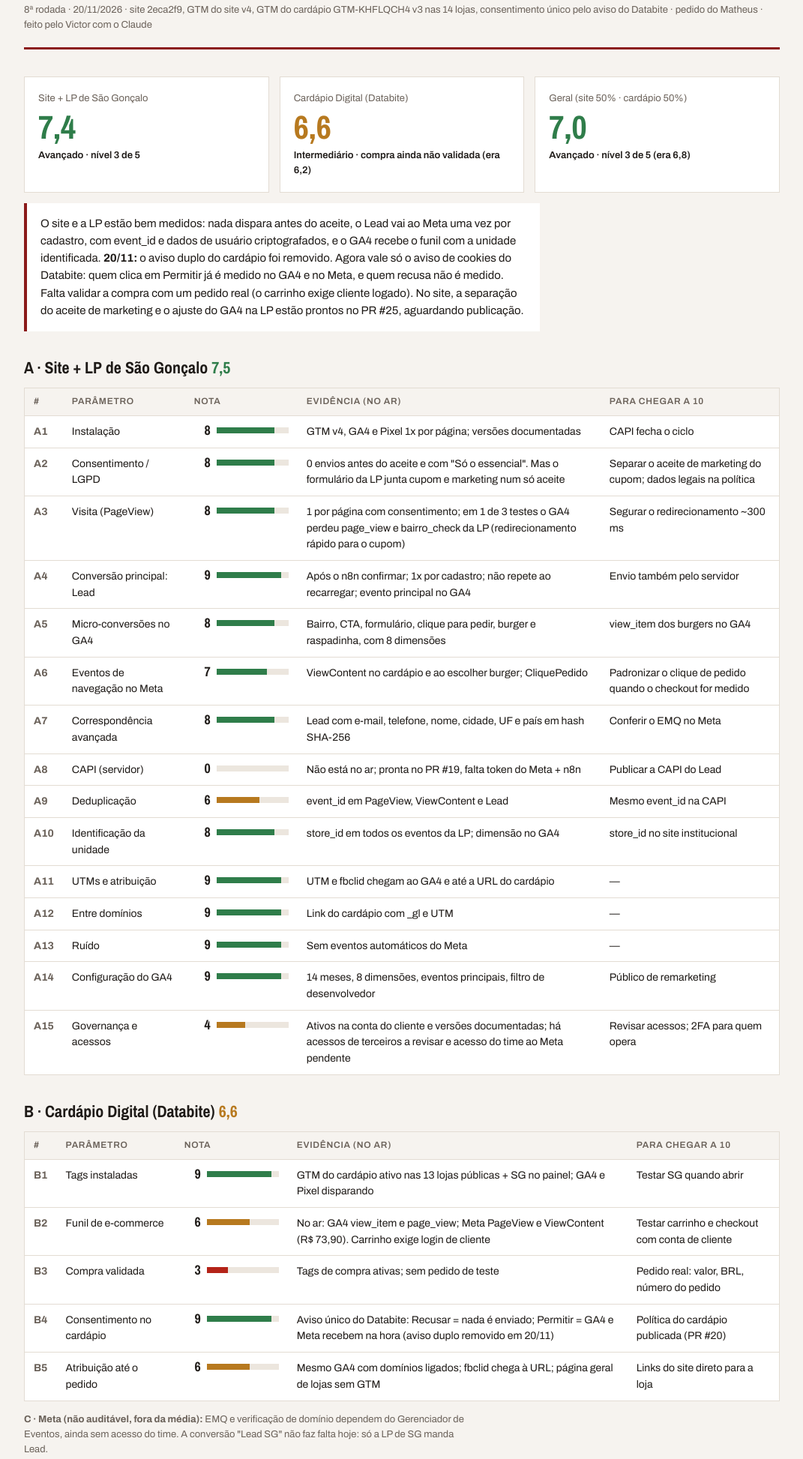
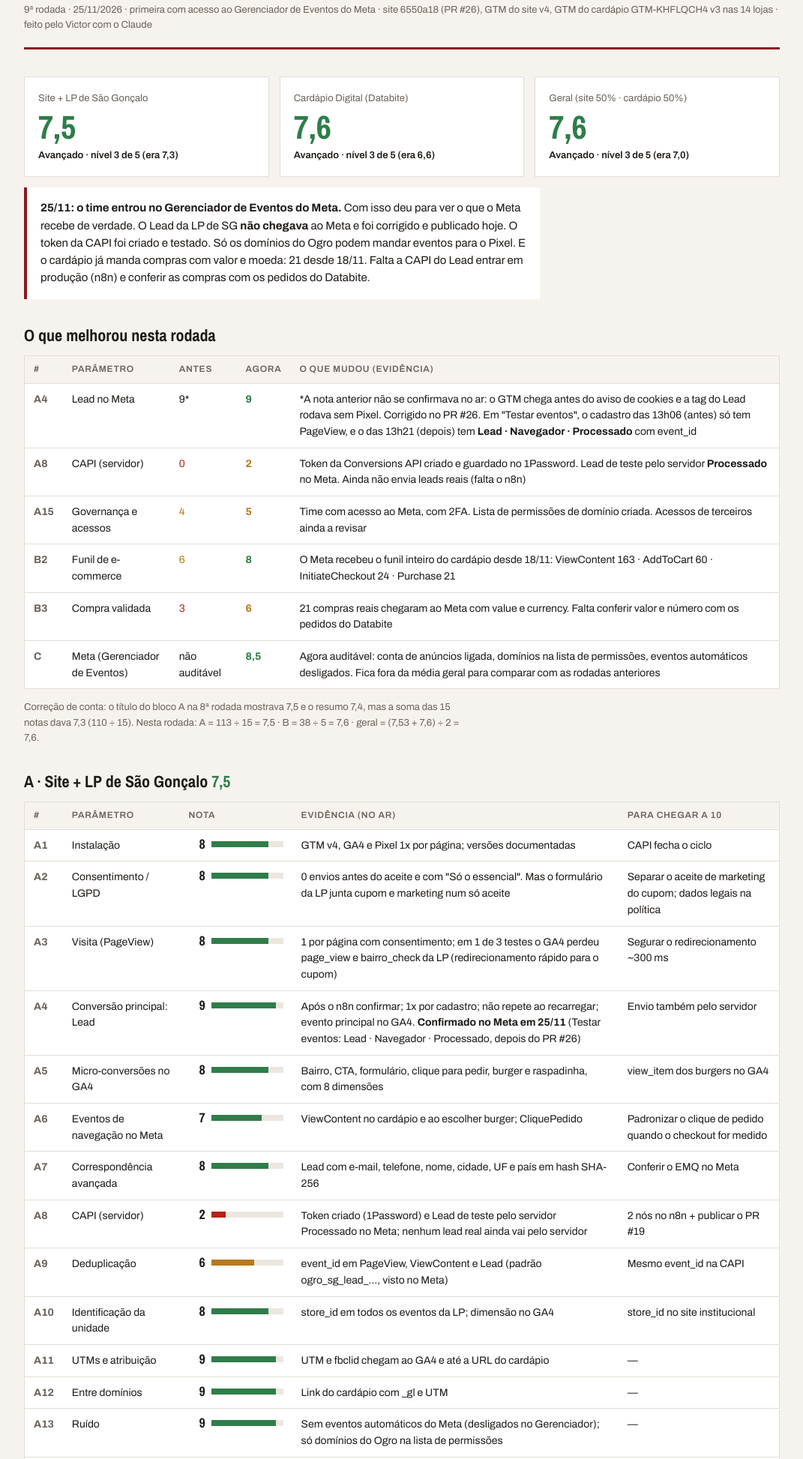
Before and after one commit to dev-seven7/ogro-auditoria-pixel, a plain HTML site: page index.html in a window 1280 px wide. Shown: the part 166-2112 px from the top of the page at 75% size, without its empty margins (104-1175 px from the left). Drawn offline with nearby package versions, Linux system fonts and the light colour scheme.

Commit message:
docs: auditoria de pixel 9ª rodada (acesso ao Meta · Lead corrigido · geral 7,6)
Co-Authored-By: Claude Opus 5.5 <noreply@anthropic.com>

```diff
--- a/index.html
+++ b/index.html
@@ -58,55 +58,89 @@ footer{font-size:12px;color:var(--muted);border-top:1px solid var(--line);paddin
   <span class="eyebrow">Ogro Steaks · Meta Pixel + GTM + GA4</span>
   <h1>Auditoria de Pixel Ogro</h1>
   <p class="lede">Site, LP de São Gonçalo e Cardápio Digital (Databite), testados no ar. Nota de 0 a 10 por parâmetro e nível de maturidade.</p>
-  <span class="meta">8ª rodada · 20/11/2026 · site 2eca2f9, GTM do site v4, GTM do cardápio GTM-KHFLQCH4 v3 nas 14 lojas, consentimento único pelo aviso do Databite · pedido do Matheus · feito pelo Victor com o Claude</span>
+  <span class="meta">9ª rodada · 25/11/2026 · primeira com acesso ao Gerenciador de Eventos do Meta · site 6550a18 (PR #26), GTM do site v4, GTM do cardápio GTM-KHFLQCH4 v3 nas 14 lojas · feito pelo Victor com o Claude</span>
 </header>
 
 <section>
   <div class="tiles">
-    <div class="tile"><span class="lbl">Site + LP de São Gonçalo</span><span class="num hi">7,4</span><span class="lvl">Avançado · nível 3 de 5</span></div>
-    <div class="tile"><span class="lbl">Cardápio Digital (Databite)</span><span class="num mid">6,6</span><span class="lvl">Intermediário · compra ainda não validada (era 6,2)</span></div>
-    <div class="tile"><span class="lbl">Geral (site 50% · cardápio 50%)</span><span class="num hi">7,0</span><span class="lvl">Avançado · nível 3 de 5 (era 6,8)</span></div>
+    <div class="tile"><span class="lbl">Site + LP de São Gonçalo</span><span class="num hi">7,5</span><span class="lvl">Avançado · nível 3 de 5 (era 7,3)</span></div>
+    <div class="tile"><span class="lbl">Cardápio Digital (Databite)</span><span class="num hi">7,6</span><span class="lvl">Avançado · nível 3 de 5 (era 6,6)</span></div>
+    <div class="tile"><span class="lbl">Geral (site 50% · cardápio 50%)</span><span class="num hi">7,6</span><span class="lvl">Avançado · nível 3 de 5 (era 7,0)</span></div>
   </div>
-  <div class="lead-box"><p>O site e a LP estão bem medidos: nada dispara antes do aceite, o Lead vai ao Meta uma vez por cadastro, com event_id e dados de usuário criptografados, e o GA4 recebe o funil com a unidade identificada. <strong>20/11:</strong> o aviso duplo do cardápio foi removido. Agora vale só o aviso de cookies do Databite: quem clica em Permitir já é medido no GA4 e no Meta, e quem recusa não é medido. Falta validar a compra com um pedido real (o carrinho exige cliente logado). No site, a separação do aceite de marketing e o ajuste do GA4 na LP estão prontos no PR #25, aguardando publicação.</p></div>
+  <div class="lead-box"><p><strong>25/11: o time entrou no Gerenciador de Eventos do Meta.</strong> Com isso deu para ver o que o Meta recebe de verdade. O Lead da LP de SG <strong>não chegava</strong> ao Meta e foi corrigido e publicado hoje. O token da CAPI foi criado e testado. Só os domínios do Ogro podem mandar eventos para o Pixel. E o cardápio já manda compras com valor e moeda: 21 desde 18/11. Falta a CAPI do Lead entrar em produção (n8n) e conferir as compras com os pedidos do Databite.</p></div>
+</section>
+
+<section>
+  <h2>O que melhorou nesta rodada</h2>
+  <div class="tbl"><table>
+    <thead><tr><th>#</th><th>Parâmetro</th><th>Antes</th><th>Agora</th><th>O que mudou (evidência)</th></tr></thead>
+    <tbody>
+      <tr><td class="id">A4</td><td>Lead no Meta</td><td>9*</td><td class="hi"><strong>9</strong></td><td>*A nota anterior não se confirmava no ar: o GTM chega antes do aviso de cookies e a tag do Lead rodava sem Pixel. Corrigido no PR #26. Em "Testar eventos", o cadastro das 13h06 (antes) só tem PageView, e o das 13h21 (depois) tem <strong>Lead · Navegador · Processado</strong> com event_id</td></tr>
+      <tr><td class="id">A8</td><td>CAPI (servidor)</td><td class="lo">0</td><td class="mid"><strong>2</strong></td><td>Token da Conversions API criado e guardado no 1Password. Lead de teste pelo servidor <strong>Processado</strong> no Meta. Ainda não envia leads reais (falta o n8n)</td></tr>
+      <tr><td class="id">A15</td><td>Governança e acessos</td><td class="mid">4</td><td class="mid"><strong>5</strong></td><td>Time com acesso ao Meta, com 2FA. Lista de permissões de domínio criada. Acessos de terceiros ainda a revisar</td></tr>
+      <tr><td class="id">B2</td><td>Funil de e-commerce</td><td class="mid">6</td><td class="hi"><strong>8</strong></td><td>O Meta recebeu o funil inteiro do cardápio desde 18/11: ViewContent 163 · AddToCart 60 · InitiateCheckout 24 · Purchase 21</td></tr>
+      <tr><td class="id">B3</td><td>Compra validada</td><td class="lo">3</td><td class="mid"><strong>6</strong></td><td>21 compras reais chegaram ao Meta com value e currency. Falta conferir valor e número com os pedidos do Databite</td></tr>
+      <tr><td class="id">C</td><td>Meta (Gerenciador de Eventos)</td><td>não auditável</td><td class="hi"><strong>8,5</strong></td><td>Agora auditável: conta de anúncios ligada, domínios na lista de permissões, eventos automáticos desligados. Fica fora da média geral para comparar com as rodadas anteriores</td></tr>
+    </tbody>
+  </table></div>
+  <p class="note">Correção de conta: o título do bloco A na 8ª rodada mostrava 7,5 e o resumo 7,4, mas a soma das 15 notas dava 7,3 (110 ÷ 15). Nesta rodada: A = 113 ÷ 15 = 7,5 · B = 38 ÷ 5 = 7,6 · geral = (7,53 + 7,6) ÷ 2 = 7,6.</p>
 </section>
 
 <section>
   <h2>A · Site + LP de São Gonçalo <span class="hi">7,5</span></h2>
+  <!-- 9ª rodada: 8+8+8+9+8+7+8+2+6+8+9+9+9+9+5 = 113 / 15 = 7,53 -->
   <div class="tbl"><table>
     <thead><tr><th>#</th><th>Parâmetro</th><th>Nota</th><th>Evidência (no ar)</th><th>Para chegar a 10</th></tr></thead>
     <tbody>
       <tr><td class="id">A1</td><td>Instalação</td><td class="sc"><span class="bar" style="--v:8;--c:var(--good)"><b>8</b><i></i></span></td><td>GTM v4, GA4 e Pixel 1x por página; versões documentadas</td><td>CAPI fecha o ciclo</td></tr>
       <tr><td class="id">A2</td><td>Consentimento / LGPD</td><td class="sc"><span class="bar" style="--v:8;--c:var(--good)"><b>8</b><i></i></span></td><td>0 envios antes do aceite e com "Só o essencial". Mas o formulário da LP junta cupom e marketing num só aceite</td><td>Separar o aceite de marketing do cupom; dados legais na política</td></tr>
       <tr><td class="id">A3</td><td>Visita (PageView)</td><td class="sc"><span class="bar" style="--v:8;--c:var(--good)"><b>8</b><i></i></span></td><td>1 por página com consentimento; em 1 de 3 testes o GA4 perdeu page_view e bairro_check da LP (redirecionamento rápido para o cupom)</td><td>Segurar o redirecionamento ~300 ms</td></tr>
-      <tr><td class="id">A4</td><td>Conversão principal: Lead</td><td class="sc"><span class="bar" style="--v:9;--c:var(--good)"><b>9</b><i></i></span></td><td>Após o n8n confirmar; 1x por cadastro; não repete ao recarregar; evento principal no GA4</td><td>Envio também pelo servidor</td></tr>
+      <tr><td class="id">A4</td><td>Conversão principal: Lead</td><td class="sc"><span class="bar" style="--v:9;--c:var(--good)"><b>9</b><i></i></span></td><td>Após o n8n confirmar; 1x por cadastro; não repete ao recarregar; evento principal no GA4. <strong>Confirmado no Meta em 25/11</strong> (Testar eventos: Lead · Navegador · Processado, depois do PR #26)</td><td>Envio também pelo servidor</td></tr>
       <tr><td class="id">A5</td><td>Micro-conversões no GA4</td><td class="sc"><span class="bar" style="--v:8;--c:var(--good)"><b>8</b><i></i></span></td><td>Bairro, CTA, formulário, clique para pedir, burger e raspadinha, com 8 dimensões</td><td>view_item dos burgers no GA4</td></tr>
       <tr><td class="id">A6</td><td>Eventos de navegação no Meta</td><td class="sc"><span class="bar" style="--v:7;--c:var(--good)"><b>7</b><i></i></span></td><td>ViewContent no cardápio e ao escolher burger; CliquePedido</td><td>Padronizar o clique de pedido quando o checkout for medido</td></tr>
       <tr><td class="id">A7</td><td>Correspondência avançada</td><td class="sc"><span class="bar" style="--v:8;--c:var(--good)"><b>8</b><i></i></span></td><td>Lead com e-mail, telefone, nome, cidade, UF e país em hash SHA-256</td><td>Conferir o EMQ no Meta</td></tr>
-      <tr><td class="id">A8</td><td>CAPI (servidor)</td><td class="sc"><span class="bar" style="--v:0;--c:var(--bad)"><b>0</b><i></i></span></td><td>Não está no ar; pronta no PR #19, falta token do Meta + n8n</td><td>Publicar a CAPI do Lead</td></tr>
-      <tr><td class="id">A9</td><td>Deduplicação</td><td class="sc"><span class="bar" style="--v:6;--c:var(--warn)"><b>6</b><i></i></span></td><td>event_id em PageView, ViewContent e Lead</td><td>Mesmo event_id na CAPI</td></tr>
+      <tr><td class="id">A8</td><td>CAPI (servidor)</td><td class="sc"><span class="bar" style="--v:2;--c:var(--bad)"><b>2</b><i></i></span></td><td>Token criado (1Password) e Lead de teste pelo servidor Processado no Meta; nenhum lead real ainda vai pelo servidor</td><td>2 nós no n8n + publicar o PR #19</td></tr>
+      <tr><td class="id">A9</td><td>Deduplicação</td><td class="sc"><span class="bar" style="--v:6;--c:var(--warn)"><b>6</b><i></i></span></td><td>event_id em PageView, ViewContent e Lead (padrão ogro_sg_lead_…, visto no Meta)</td><td>Mesmo event_id na CAPI</td></tr>
       <tr><td class="id">A10</td><td>Identificação da unidade</td><td class="sc"><span class="bar" style="--v:8;--c:var(--good)"><b>8</b><i></i></span></td><td>store_id em todos os eventos da LP; dimensão no GA4</td><td>store_id no site institucional</td></tr>
       <tr><td class="id">A11</td><td>UTMs e atribuição</td><td class="sc"><span class="bar" style="--v:9;--c:var(--good)"><b>9</b><i></i></span></td><td>UTM e fbclid chegam ao GA4 e até a URL do cardápio</td><td>—</td></tr>
       <tr><td class="id">A12</td><td>Entre domínios</td><td class="sc"><span class="bar" style="--v:9;--c:var(--good)"><b>9</b><i></i></span></td><td>Link do cardápio com _gl e UTM</td><td>—</td></tr>
-      <tr><td class="id">A13</td><td>Ruído</td><td class="sc"><span class="bar" style="--v:9;--c:var(--good)"><b>9</b><i></i></span></td><td>Sem eventos automáticos do Meta</td><td>—</td></tr>
+      <tr><td class="id">A13</td><td>Ruído</td><td class="sc"><span class="bar" style="--v:9;--c:var(--good)"><b>9</b><i></i></span></td><td>Sem eventos automáticos do Meta (desligados no Gerenciador); só domínios do Ogro na lista de permissões</td><td>—</td></tr>
       <tr><td class="id">A14</td><td>Configuração do GA4</td><td class="sc"><span class="bar" style="--v:9;--c:var(--good)"><b>9</b><i></i></span></td><td>14 meses, 8 dimensões, eventos principais, filtro de desenvolvedor</td><td>Público de remarketing</td></tr>
-      <tr><td class="id">A15</td><td>Governança e acessos</td><td class="sc"><span class="bar" style="--v:4;--c:var(--warn)"><b>4</b><i></i></span></td><td>Ativos na conta do cliente e versões documentadas; há acessos de terceiros a revisar e acesso do time ao Meta pendente</td><td>Revisar acessos; 2FA para quem opera</td></tr>
+      <tr><td class="id">A15</td><td>Governança e acessos</td><td class="sc"><span class="bar" style="--v:5;--c:var(--warn)"><b>5</b><i></i></span></td><td>Ativos na conta do cliente e versões documentadas; time com acesso ao Meta (2FA) desde 25/11; token da CAPI só no cofre; acessos de terceiros ainda a revisar</td><td>Revisar acessos de terceiros</td></tr>
     </tbody>
   </table></div>
 </section>
 
 <section>
-  <h2>B · Cardápio Digital (Databite) <span class="mid">6,6</span></h2>
+  <h2>B · Cardápio Digital (Databite) <span class="hi">7,6</span></h2>
+  <!-- 9ª rodada: 9+8+6+9+6 = 38 / 5 = 7,6 -->
   <div class="tbl"><table>
     <thead><tr><th>#</th><th>Parâmetro</th><th>Nota</th><th>Evidência (no ar)</th><th>Para chegar a 10</th></tr></thead>
     <tbody>
       <tr><td class="id">B1</td><td>Tags instaladas</td><td class="sc"><span class="bar" style="--v:9;--c:var(--good)"><b>9</b><i></i></span></td><td>GTM do cardápio ativo nas 13 lojas públicas + SG no painel; GA4 e Pixel disparando</td><td>Testar SG quando abrir</td></tr>
-      <tr><td class="id">B2</td><td>Funil de e-commerce</td><td class="sc"><span class="bar" style="--v:6;--c:var(--warn)"><b>6</b><i></i></span></td><td>No ar: GA4 view_item e page_view; Meta PageView e ViewContent (R$ 73,90). Carrinho exige login de cliente</td><td>Testar carrinho e checkout com conta de cliente</td></tr>
-      <tr><td class="id">B3</td><td>Compra validada</td><td class="sc"><span class="bar" style="--v:3;--c:var(--bad)"><b>3</b><i></i></span></td><td>Tags de compra ativas; sem pedido de teste</td><td>Pedido real: valor, BRL, número do pedido</td></tr>
+      <tr><td class="id">B2</td><td>Funil de e-commerce</td><td class="sc"><span class="bar" style="--v:8;--c:var(--good)"><b>8</b><i></i></span></td><td>Meta recebeu o funil inteiro do cardápio desde 18/11: ViewContent 163 · AddToCart 60 · InitiateCheckout 24 · Purchase 21 (AddToCart e Purchase com value e currency)</td><td>Conferir o mesmo funil no GA4 (add_to_cart, begin_checkout, purchase)</td></tr>
+      <tr><td class="id">B3</td><td>Compra validada</td><td class="sc"><span class="bar" style="--v:6;--c:var(--warn)"><b>6</b><i></i></span></td><td>21 compras reais no Meta com value e currency (18 a 24/11), domínio do cardápio</td><td>Cruzar com os pedidos do Databite: valor depois do desconto, BRL, número do pedido, sem duplicar</td></tr>
       <tr><td class="id">B4</td><td>Consentimento no cardápio</td><td class="sc"><span class="bar" style="--v:9;--c:var(--good)"><b>9</b><i></i></span></td><td>Aviso único do Databite: Recusar = nada é enviado; Permitir = GA4 e Meta recebem na hora (aviso duplo removido em 20/11)</td><td>Política do cardápio publicada (PR #20)</td></tr>
       <tr><td class="id">B5</td><td>Atribuição até o pedido</td><td class="sc"><span class="bar" style="--v:6;--c:var(--warn)"><b>6</b><i></i></span></td><td>Mesmo GA4 com domínios ligados; fbclid chega à URL; página geral de lojas sem GTM</td><td>Links do site direto para a loja</td></tr>
     </tbody>
   </table></div>
-  <p class="note"><strong>C · Meta (não auditável, fora da média):</strong> EMQ e verificação de domínio dependem do Gerenciador de Eventos, ainda sem acesso do time. A conversão "Lead SG" não faz falta hoje: só a LP de SG manda Lead.</p>
+</section>
+
+<section>
+  <h2>C · Meta, Gerenciador de Eventos <span class="hi">8,5</span></h2>
+  <!-- 9+9+9+7 = 34 / 4 = 8,5 (C5 e C6 não auditáveis, fora da média) -->
+  <div class="tbl"><table>
+    <thead><tr><th>#</th><th>Parâmetro</th><th>Nota</th><th>Evidência (25/11)</th><th>Para chegar a 10</th></tr></thead>
+    <tbody>
+      <tr><td class="id">C1</td><td>Conjunto de dados e conta de anúncios</td><td class="sc"><span class="bar" style="--v:9;--c:var(--good)"><b>9</b><i></i></span></td><td>PIXEL7 - Ogro Steaks (4736647279900651), dono: Ogro Steaks; compartilhado com a CA7 - Ogro Steaks</td><td>Escolher a categoria do conjunto (hoje "Nenhuma")</td></tr>
+      <tr><td class="id">C2</td><td>Domínios (lista de permissões)</td><td class="sc"><span class="bar" style="--v:9;--c:var(--good)"><b>9</b><i></i></span></td><td>Criada em 25/11: ogrosteaks.com.br e cardapio-digital-databite.web.app, com subdomínios. Diagnóstico zerado</td><td>Tirar o demo.ogrosteaks.com.br, que entra junto como subdomínio</td></tr>
+      <tr><td class="id">C3</td><td>Eventos automáticos</td><td class="sc"><span class="bar" style="--v:9;--c:var(--good)"><b>9</b><i></i></span></td><td>Eventos automáticos e rastreamento sem código desligados</td><td>—</td></tr>
+      <tr><td class="id">C4</td><td>Correspondência avançada</td><td class="sc"><span class="bar" style="--v:7;--c:var(--good)"><b>7</b><i></i></span></td><td>Manual: 75% dos PageView já levam dados do cliente em hash. A automática está desligada</td><td>Avaliar ligar a automática no cardápio</td></tr>
+      <tr><td class="id">C5</td><td>EMQ (qualidade da correspondência)</td><td class="sc">—</td><td>Não aparece na tela do conjunto: não auditável</td><td>Ler o EMQ de Lead e Purchase quando o Meta mostrar</td></tr>
+      <tr><td class="id">C6</td><td>Domínio verificado no Business</td><td class="sc">—</td><td>Não conferido nesta rodada: não auditável</td><td>Verificar ogrosteaks.com.br no Gerenciador de Negócios</td></tr>
+    </tbody>
+  </table></div>
+  <p class="note">O bloco C fica fora da média geral (site 50% + cardápio 50%) para a comparação com as rodadas anteriores continuar valendo. A contagem da Visão geral do Gerenciador atrasa horas; a prova de evento é a aba "Testar eventos".</p>
 </section>
 
 <section>
@@ -114,16 +148,17 @@ footer{font-size:12px;color:var(--muted);border-top:1px solid var(--line);paddin
   <div class="tbl"><table>
     <thead><tr><th>Prioridade</th><th>Ação</th><th>Quem</th><th>Efeito</th></tr></thead>
     <tbody>
-      <tr><td><strong class="lo">P0</strong></td><td>Pedido real de teste numa loja (conta de cliente) para validar carrinho, checkout e compra</td><td>Victor + loja</td><td>Cardápio 6,4 → ~8,4 · Geral → ~7,9</td></tr>
-      <tr><td><strong class="mid">P1</strong></td><td>CAPI do Lead: token + 2 nós no n8n + publicar o PR #19</td><td>Matheus + Victor</td><td>Site+LP 7,5 → ~8,2</td></tr>
-      <tr><td><strong class="mid">P1</strong></td><td>Revisão dos acessos de terceiros</td><td>Manu</td><td>A15 4 → 8</td></tr>
-      <tr><td><strong>P2</strong></td><td>Dados legais na política; view_item no GA4; público de remarketing</td><td>Igor / Victor</td><td>A2, A5, A14 → 10</td></tr>
+      <tr><td><strong class="lo">P0</strong></td><td>CAPI do Lead em produção: 2 nós no n8n lendo o token do 1Password, teste com test_event_code, publicar o PR #19</td><td>Matheus + Victor</td><td>A8 2 → 9 · A9 6 → 9 · Site+LP 7,5 → ~8,2</td></tr>
+      <tr><td><strong class="lo">P0</strong></td><td>Cruzar as 21 compras do Meta com os pedidos do Databite (valor, desconto, número)</td><td>Victor + loja</td><td>B3 6 → 9 · Cardápio 7,6 → ~8,2</td></tr>
+      <tr><td><strong class="mid">P1</strong></td><td>Publicar o PR #25 (aceite de marketing separado + GA4 antes do cupom)</td><td>Victor</td><td>A2 e A3 8 → 9</td></tr>
+      <tr><td><strong class="mid">P1</strong></td><td>Revisão dos acessos de terceiros</td><td>Manu</td><td>A15 5 → 8</td></tr>
+      <tr><td><strong>P2</strong></td><td>Dados legais na política; view_item no GA4; público de remarketing; categoria do conjunto e EMQ no Meta</td><td>Igor / Victor</td><td>A2, A5, A14 → 10 · C → 9</td></tr>
     </tbody>
   </table></div>
 </section>
 
 <section>
-  <h2>Histórico do dia</h2>
+  <h2>Histórico</h2>
   <div class="tbl"><table>
     <thead><tr><th>Momento</th><th>Site + LP</th><th>Cardápio</th><th>Geral</th></tr></thead>
     <tbody>
@@ -134,7 +169,8 @@ footer{font-size:12px;color:var(--muted);border-top:1px solid var(--line);paddin
       <tr><td>GTM próprio do cardápio nas 14 lojas</td><td>7,4</td><td>6,4</td><td>6,9</td></tr>
       <tr><td>Databite com aviso próprio (aviso duplo)</td><td>7,4</td><td>6,2</td><td>6,8</td></tr>
       <tr><td>7ª rodada (20/11, manhã)</td><td>7,4</td><td>6,2</td><td>6,8</td></tr>
-      <tr><td><strong>Aviso único no cardápio (20/11)</strong></td><td><strong class="hi">7,4</strong></td><td><strong class="mid">6,6</strong></td><td><strong class="hi">7,0</strong></td></tr>
+      <tr><td>Aviso único no cardápio (20/11)</td><td>7,4</td><td>6,6</td><td>7,0</td></tr>
+      <tr><td><strong>9ª rodada · acesso ao Meta, Lead corrigido, CAPI testada (25/11)</strong></td><td><strong class="hi">7,5</strong></td><td><strong class="hi">7,6</strong></td><td><strong class="hi">7,6</strong></td></tr>
     </tbody>
   </table></div>
 </section>
@@ -145,10 +181,11 @@ footer{font-size:12px;color:var(--muted);border-top:1px solid var(--line);paddin
     <li>Chrome automático no site no ar, simulando vinda de anúncio do Meta (UTM + fbclid). Cadastro interceptado e envios ao Meta bloqueados e registrados, inclusive POST.</li>
     <li>Cookies antes e depois do aceite e cada envio a GTM, GA4, Meta e Clarity, fase por fase, até a chegada ao cardápio.</li>
     <li>Configuração do GTM (v4), da tag do Google e do GA4; código do cardápio Databite.</li>
+    <li>25/11: Gerenciador de Eventos do Meta (conjunto de dados, configurações, diagnóstico, Testar eventos), cadastro de teste na LP no ar antes e depois do PR #26, e Lead pelo servidor com test_event_code. Nenhum token aparece neste relatório.</li>
     <li>Régua: 0 não existe · 1–3 falha grave · 4–6 com lacunas · 7–8 bom · 9–10 referência. Método: skill <strong>auditoria-pixel</strong> v1.1.</li>
   </ul>
 </section>
 
-<footer>Feito por Victor Pusanovsky Okada · 18/11/2026</footer>
+<footer>Feito por Victor Pusanovsky Okada · 18/11/2026 · atualizado em 25/11/2026 (9ª rodada)</footer>
 </div>
 </body></html>
```
